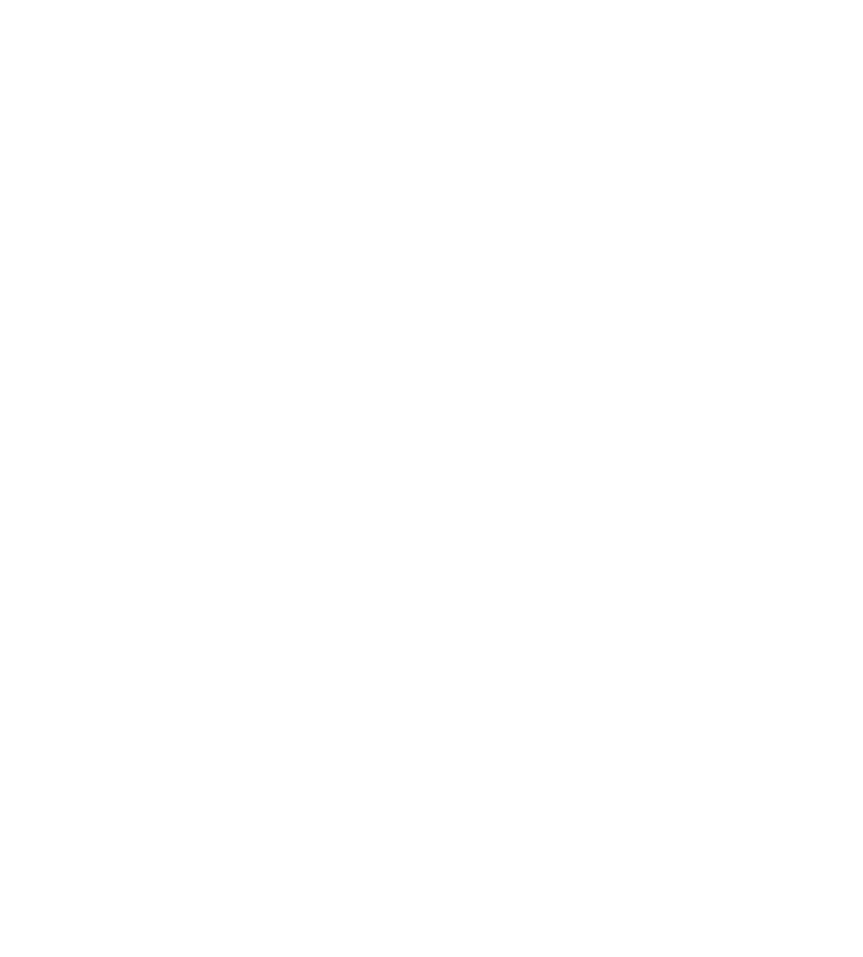
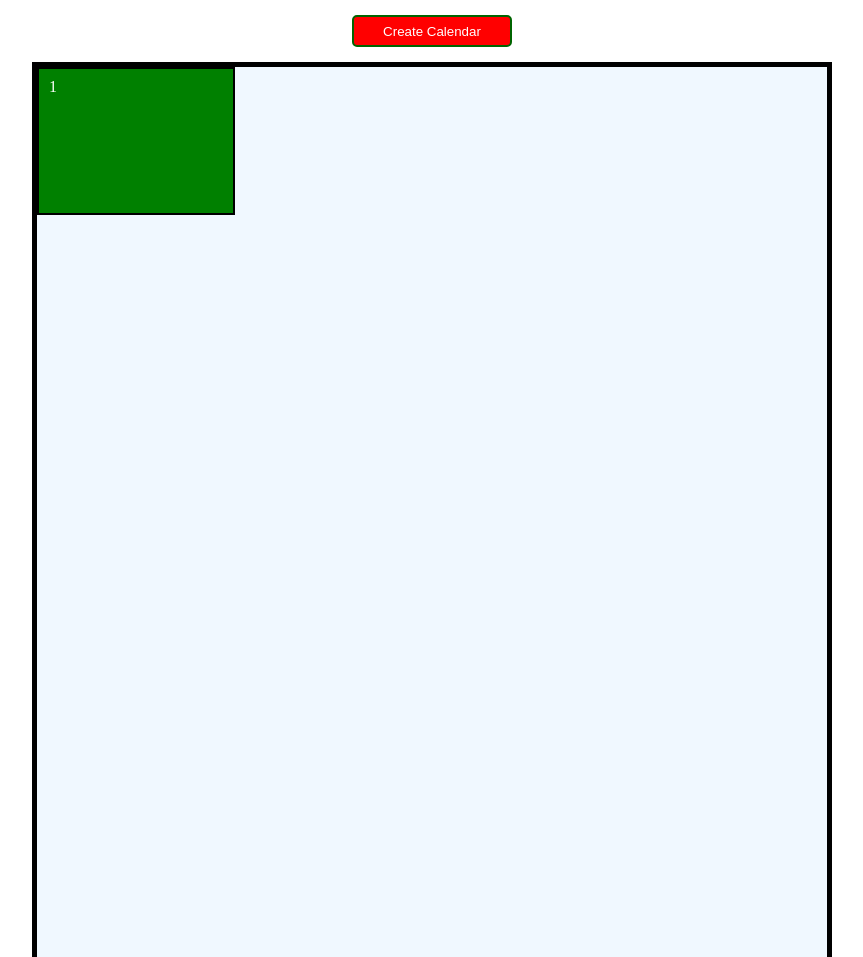
Before and after one commit to Suvikan/joulukalenteri, a plain HTML site: page index.html in a window 1280 px wide. Shown: the top 957 px of the page, without its empty margins (208-1071 px from the left). Before the commit the page ends 800 px from the top, so only its background shows below. Drawn offline with Linux system fonts and the light colour scheme.

Commit message:
base for index.html and layout.css done

```diff
--- a/index.html
+++ b/index.html
@@ -9,6 +9,13 @@
     <link rel="stylesheet" href="./layout.css">
 </head>
 <body>
+    <button class="btn-start">Create Calendar</button>
+    <main class="container">
+        <div class="image">
+            <div class="text">1</div>
+        </div>
+    </main>
 
+    <script src="./main.js"></script>
 </body>
 </html>
--- a/layout.css
+++ b/layout.css
@@ -1,6 +1,48 @@
-html {
-    font-size: 62.5%;
+* {
+    box-sizing: border-box;
 }
-body {
-    font-family: 'Courier New', Courier, monospace;
+
+.btn-start{
+    background-color: red;
+    color: white;
+    border: 2px solid darkgreen;
+    border-radius: 5px;
+    margin: 15px auto;
+    display: block;
+    width: 10rem;
+    height: 2rem;
 }
+
+.container {
+    width: 800px;
+    height: 900px;
+    border: 5px solid black;
+    margin: 15px auto;
+    /*background-image: url("");
+    background-size: cover;*/
+    background-color: aliceblue;
+    display: grid;
+    grid-template-columns: repeat(4, 25%);
+    grid-template-rows: repeat(6,1fr);
+    grid-template-areas: /*nimetään alueet*/
+        "door9 door6 door11 door7"
+        "door3 door20 door16 door2"
+        "door14 door12 door19 door15"
+        "door22 door1 door5 door23"
+        "door17 door10 door24 door21"
+        "door8 door18 door4 door13";
+}
+
+.image {
+    background-color: green;
+    background-image: url("");
+    background-size: cover;
+    background-position: center;
+}
+.text {
+    height: 100%;
+    width: 100%;
+    color: white;
+    padding: 10px;
+    border: 2px solid black;
+}
```
Also changed, not shown: main.js (added).
